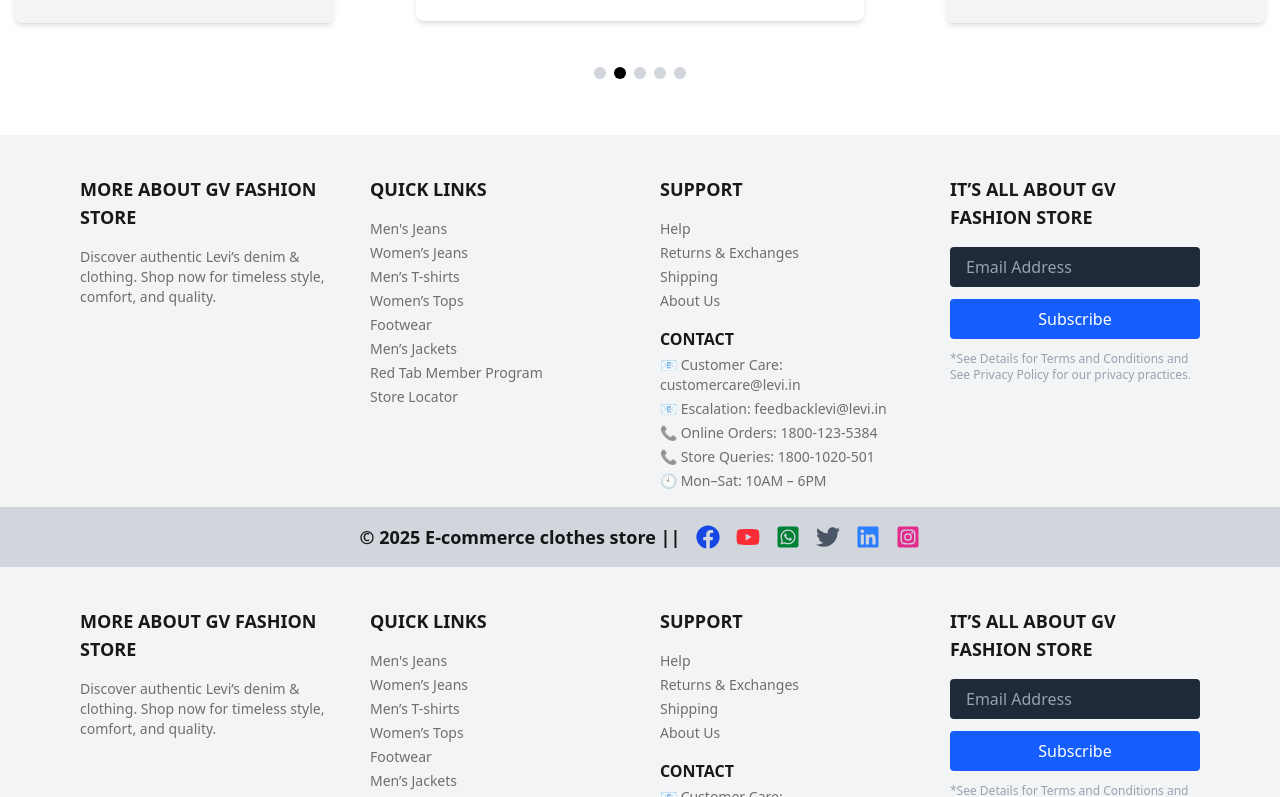
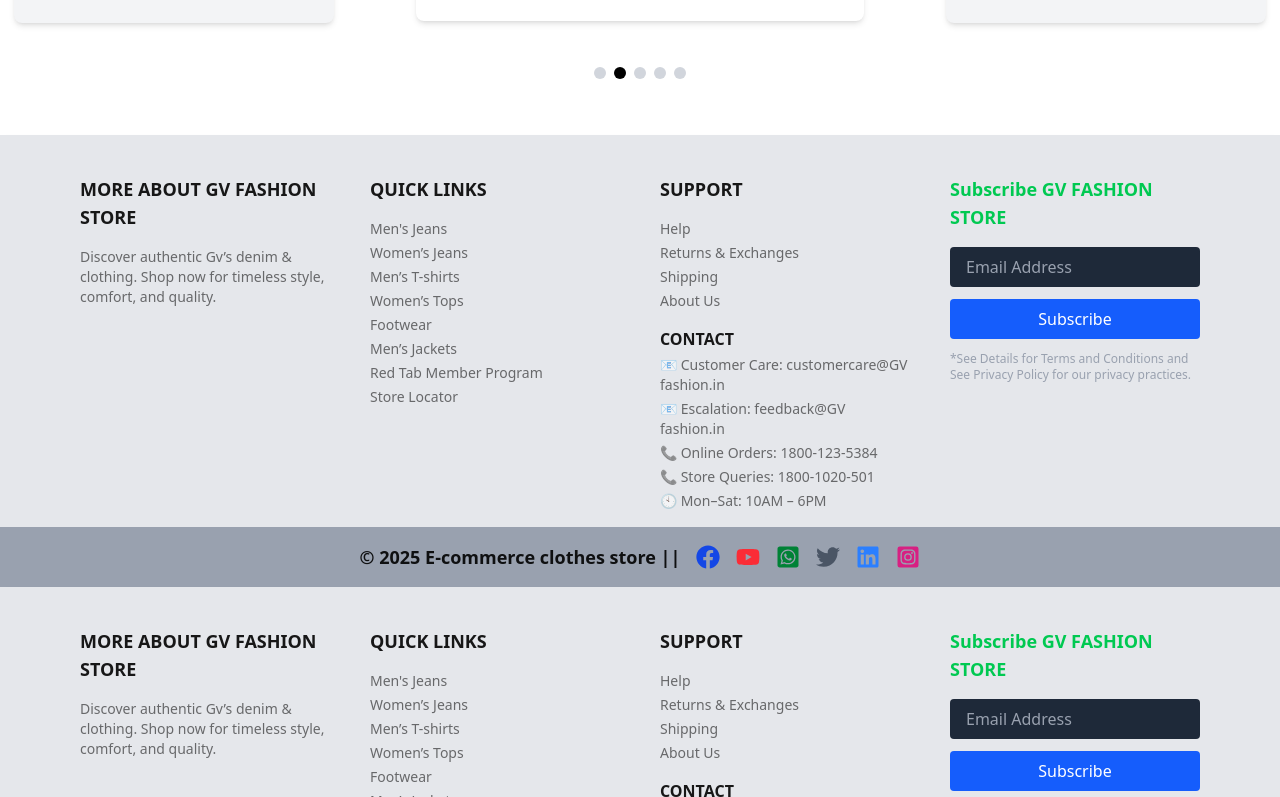
Before and after one commit to murugan9658/Online-clothes-store, a React (Vite) app: page / in a window 1280 px wide. Shown: the part 5883-6680 px from the top of the page. Built offline with nearby package versions, Linux system fonts and the light colour scheme; the HTML template or start-up script is replaced by a standard one.

Commit message:
footer page and signup page small changes

```diff
--- a/src/Components/Contact.jsx
+++ b/src/Components/Contact.jsx
@@ -21,13 +21,13 @@
 
 const LevisFooter = () => {
   return (
-    <div   className="bg-gray-100 shadow-md text-black/90 pt-10 ">
+    <div   className="bg-gray-200 shadow-md text-black/90 pt-10 ">
       <div className="max-w-7xl mx-auto grid md:grid-cols-4 gap-10 px-6 pb-4 md:px-20 ">
         {/* About Section */}
         <motion.div custom={0} initial="hidden" animate="visible" variants={fadeIn}>
           <h3 className="text-lg font-semibold mb-4">MORE ABOUT GV FASHION STORE</h3>
           <p className="text-sm text-black/55">
-            Discover authentic Levi’s denim & clothing. Shop now for timeless style, comfort, and quality.
+            Discover authentic Gv’s denim & clothing. Shop now for timeless style, comfort, and quality.
           </p>
         </motion.div>
 
@@ -43,27 +43,27 @@
 
         {/* Support */}
         <motion.div custom={2} initial="hidden" animate="visible" variants={fadeIn}>
-          <h3 className="text-lg font-semibold mb-4">SUPPORT</h3>
-          <ul className="space-y-1 text-sm text-black/55">
-            <li>Help</li>
-            <li>Returns & Exchanges</li>
-            <li>Shipping</li>
-            <li>About Us</li>
+          <h3 className="text-lg font-semibold  mb-4">SUPPORT</h3>
+          <ul className="space-y-1 text-sm text-black/55 ">
+            <li className="hover:text-black transition duration-300">Help</li>
+            <li className="hover:text-black transition duration-300">Returns & Exchanges</li>
+            <li className="hover:text-black transition duration-300">Shipping</li>
+            <li className="hover:text-black transition duration-300">About Us</li>
           </ul>
 
           <h4 className="text-md font-semibold mt-4">CONTACT</h4>
           <ul className="text-sm mt-1 space-y-1 text-black/55">
-            <li>📧 <span className="font-medium">Customer Care:</span> customercare@levi.in</li>
-            <li>📧 <span className="font-medium">Escalation:</span> feedbacklevi@levi.in</li>
-            <li>📞 <span className="font-medium">Online Orders:</span> 1800-123-5384</li>
-            <li>📞 <span className="font-medium">Store Queries:</span> 1800-1020-501</li>
-            <li>🕙 <span className="font-medium">Mon–Sat:</span> 10AM – 6PM</li>
+            <li className="hover:text-black transition duration-300">📧 <span className="font-medium">Customer Care:</span> customercare@GV fashion.in</li>
+            <li className="hover:text-black transition duration-300">📧 <span className="font-medium">Escalation:</span> feedback@GV fashion.in</li>
+            <li className="hover:text-black transition duration-300">📞 <span className="font-medium">Online Orders:</span> 1800-123-5384</li>
+            <li className="hover:text-black transition duration-300">📞 <span className="font-medium">Store Queries:</span> 1800-1020-501</li>
+            <li className="hover:text-black transition duration-300">🕙 <span className="font-medium">Mon–Sat:</span> 10AM – 6PM</li>
           </ul>
         </motion.div>
 
         {/* Subscribe */}
         <motion.div custom={3} initial="hidden" animate="visible" variants={fadeIn}>
-          <h3 className="text-lg font-semibold mb-4">IT’S ALL ABOUT GV FASHION STORE</h3>
+          <h3 className="text-lg font-semibold text-green-500 mb-4">Subscribe GV FASHION STORE</h3>
           <form className="space-y-3">
             <input
               type="email"
@@ -82,7 +82,7 @@
           </form>
         </motion.div>
       </div>
-     <footer className='flex md:flex-row flex-col  items-center  justify-center gap-4 bg-gray-300  p-4'>
+     <footer className='flex md:flex-row flex-col  items-center  justify-center gap-4 bg-gray-400  p-4'>
                    <div>
                    <p className='md:text-lg  font-semibold'>&copy; {new Date().getFullYear()} E-commerce clothes store    ||</p>
                    </div>
--- a/src/Pages/Signup.jsx
+++ b/src/Pages/Signup.jsx
@@ -37,7 +37,7 @@
   };
 
   return (
-    <motion.div className="flex justify-center px-4 py-14 items-center   md:h-screen bg-gray-100"
+    <motion.div className="flex justify-center px-4 py-14 items-center h-[80vh]   md:h-screen bg-gray-100"
         initial={{ x:-30 ,opacity:0.5}}
         animate={{x:0, opacity:1}}
         transition={{duration:0.6, ease:"easeOut"}}
```
